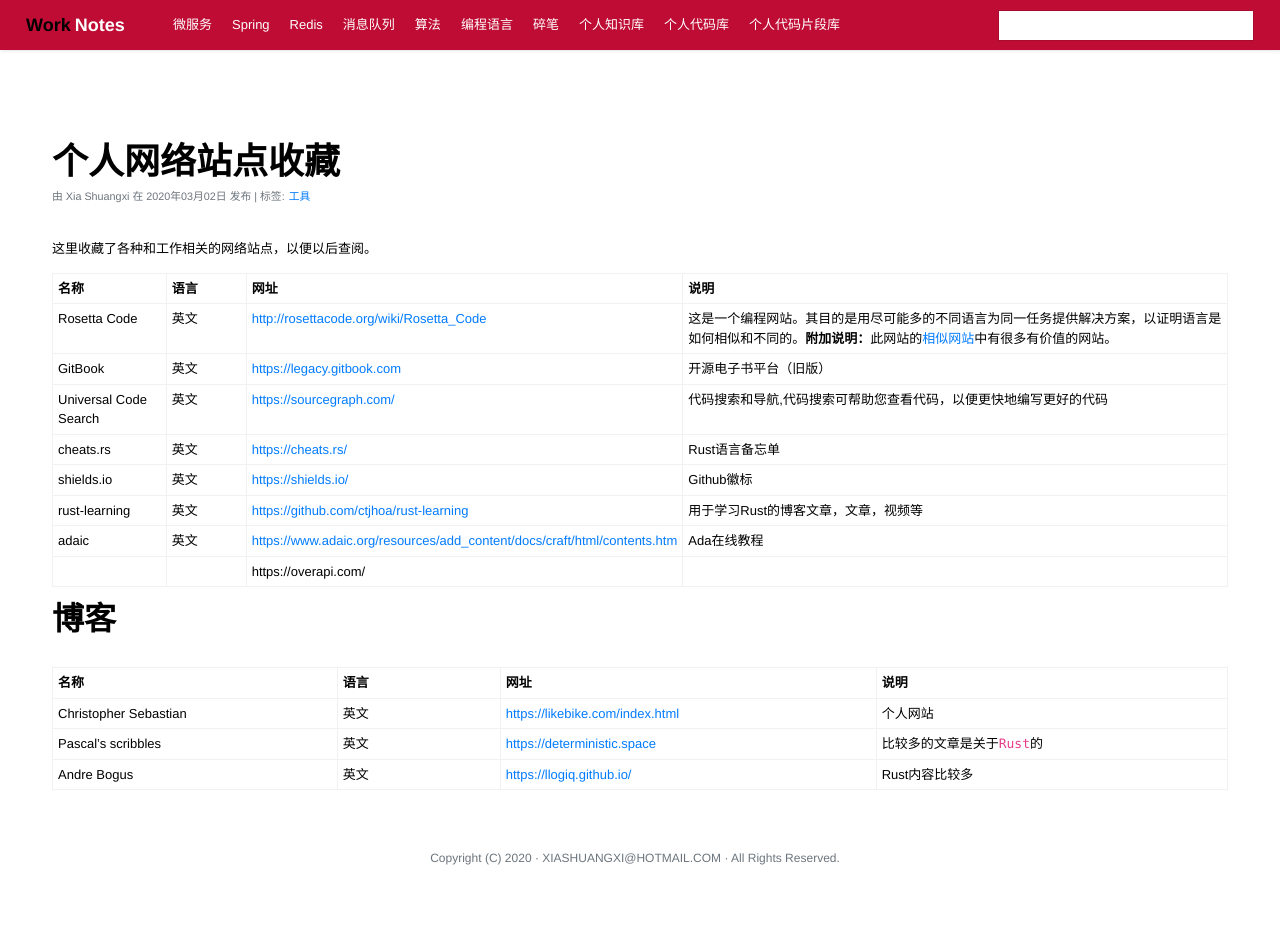
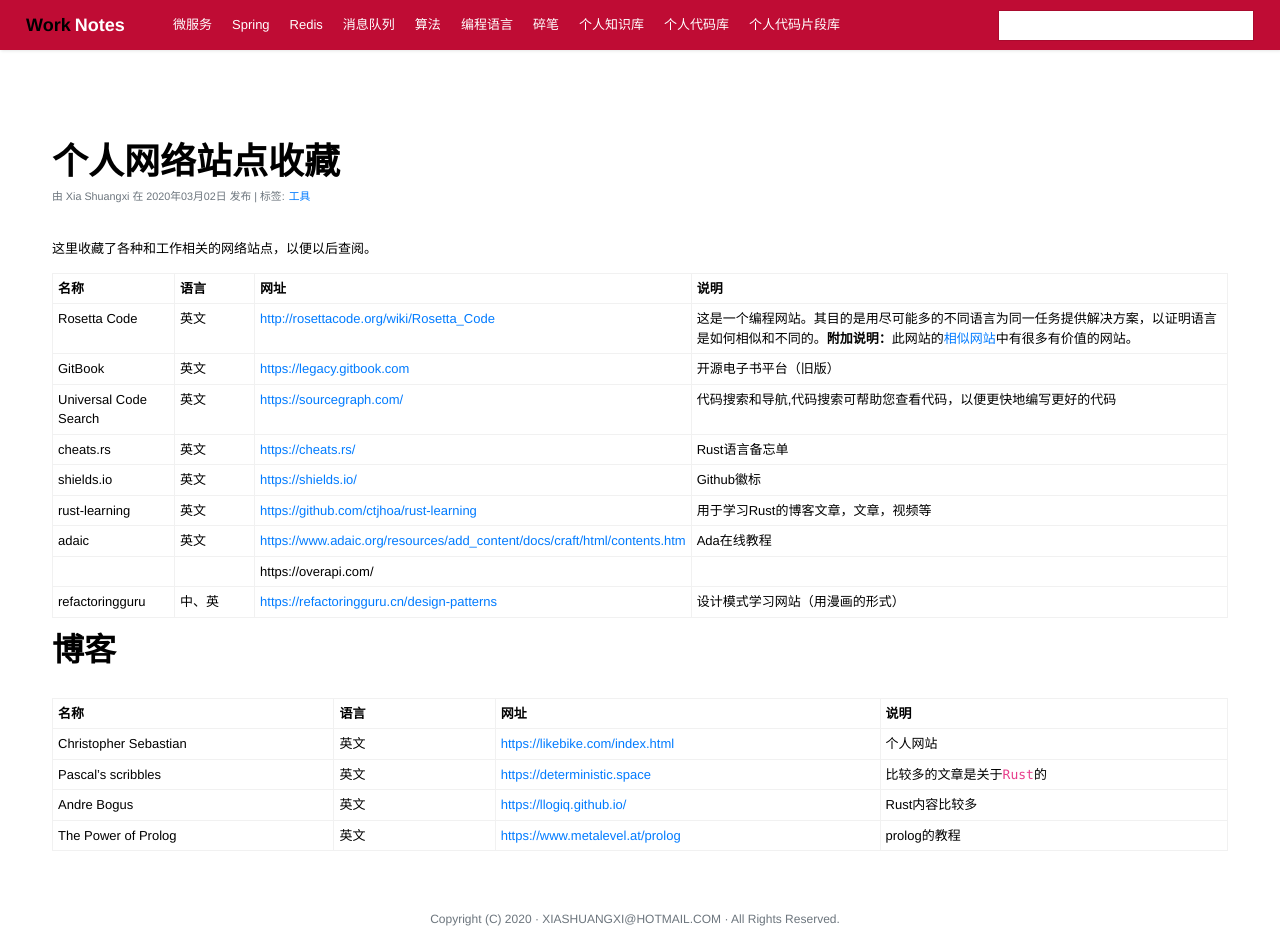
Before and after one commit to xiashuangxi/worknotes, a Jekyll site: the page built from _posts/collect/2020-03-02-个人网络站点收藏.md, in a window 1280 px wide and 951 px high. Built offline with Jekyll 4.4.1, drawn with Linux system fonts in a browser that asks for light colours; comment, search, counter and statistics services are not loaded.

Commit message:
Update 2020-03-02-个人网络站点收藏.md

```diff
--- a/_posts/collect/2020-03-02-个人网络站点收藏.md
+++ b/_posts/collect/2020-03-02-个人网络站点收藏.md
@@ -17,6 +17,7 @@
 | rust-learning | 英文 | [https://github.com/ctjhoa/rust-learning](https://github.com/ctjhoa/rust-learning) | 用于学习Rust的博客文章，文章，视频等 |
 |adaic|英文|[https://www.adaic.org/resources/add_content/docs/craft/html/contents.htm](https://www.adaic.org/resources/add_content/docs/craft/html/contents.htm)| Ada在线教程|
 |||https://overapi.com/|
+|refactoringguru|中、英|[https://refactoringguru.cn/design-patterns](https://refactoringguru.cn/design-patterns) | 设计模式学习网站（用漫画的形式）|
 
 ## 博客
 
@@ -24,4 +25,5 @@
 |----|----|----|----|
 | Christopher Sebastian | 英文 | [https://likebike.com/index.html](https://likebike.com/index.html) | 个人网站 |
 | Pascal’s scribbles | 英文 | [https://deterministic.space](https://deterministic.space) | 比较多的文章是关于`Rust`的 |
-|  Andre Bogus | 英文 | [https://llogiq.github.io/](https://llogiq.github.io/) | Rust内容比较多 |
+| Andre Bogus | 英文 | [https://llogiq.github.io/](https://llogiq.github.io/) | Rust内容比较多 |
+| The Power of Prolog | 英文 | [https://www.metalevel.at/prolog](https://www.metalevel.at/prolog) | prolog的教程 |
```
